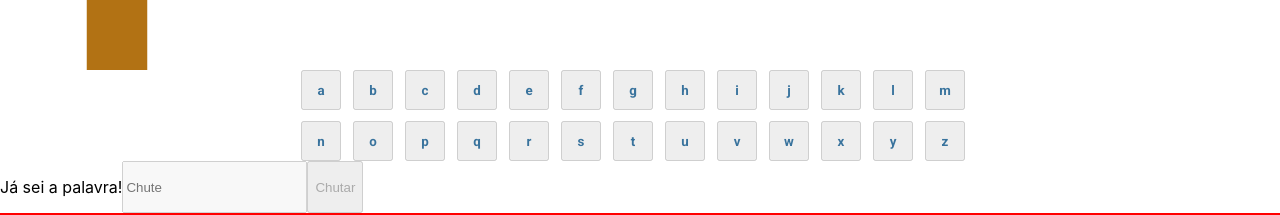
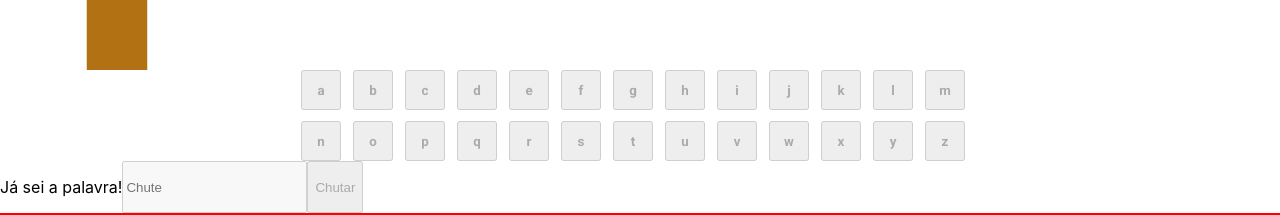
Before and after one commit to AndreyMota/projeto8-jogoforca, a React (Create React App) app: page / in a window 1280 px wide. Shown: the part 455-670 px from the top of the page. Built offline with nearby package versions, Linux system fonts and the light colour scheme; a web font is replaced by a local one.

Commit message:
data test ep 3

```diff
--- a/src/styles/Letras.css
+++ b/src/styles/Letras.css
@@ -5,7 +5,7 @@
 }
 
 .letras button{
-    color: #39739D;
+    /* color: #39739D; */
     font-family: 'Roboto', sans-serif;
     font-weight: 700;
     width: 40px;
```
